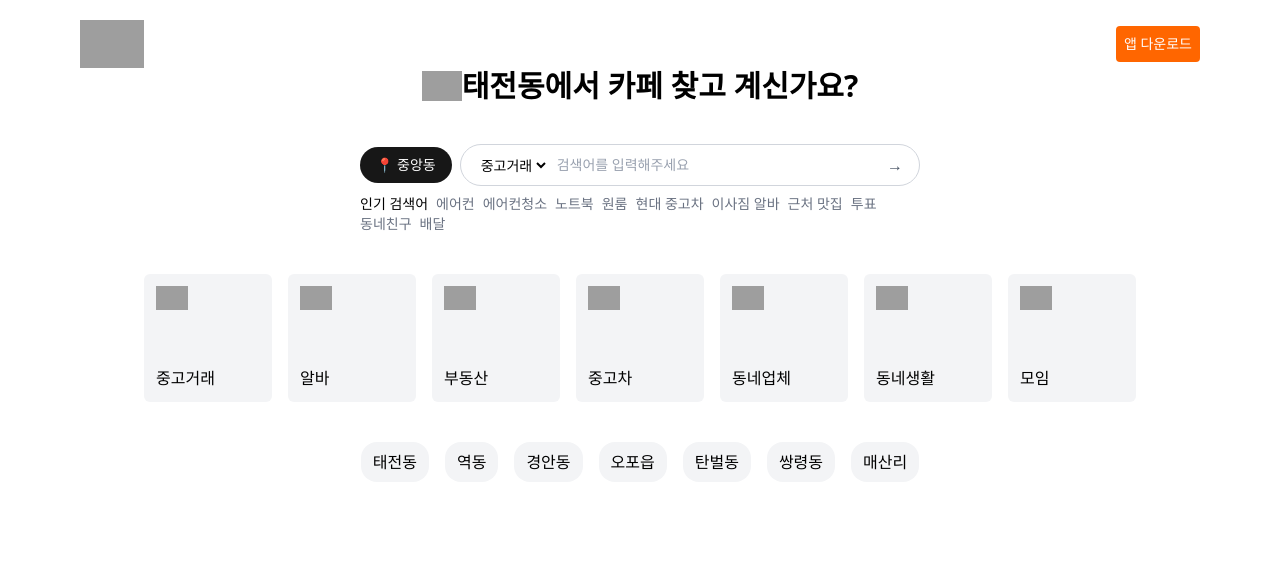
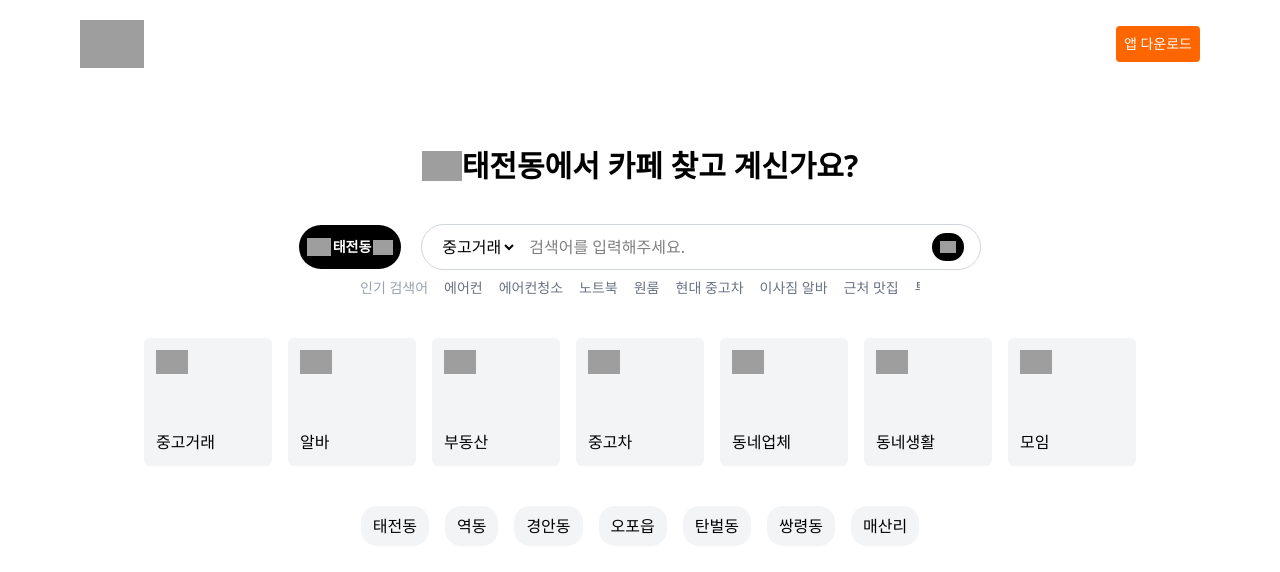
Before and after one commit to wooktori/carrot-market, a React (Vite) app: page / in a window 1280 px wide. Shown: the top 572 px of the page. Built offline with nearby package versions, Linux system fonts and the light colour scheme; grey boxes are pictures that could not be loaded.

Commit message:
Design: Search 컴포넌트 디자인 완성

```diff
--- a/src/components/Search.tsx
+++ b/src/components/Search.tsx
@@ -1,6 +1,6 @@
 import { useState } from "react";
 
-const hotKeywords = [
+const hotWords = [
   "에어컨",
   "에어컨청소",
   "노트북",
@@ -10,57 +10,62 @@ const hotKeywords = [
   "근처 맛집",
   "투표",
   "동네친구",
-  "배달",
+  "배드민턴 모임",
+  "자전거",
+  "플스",
+  "투룸 빌라",
+  "닌텐도",
+  "서빙 알바",
+  "기아 중고차",
+  "전체 매물",
 ];
 
 // 전역 상태로 관리해야할 값 : region, category
-export default function SearchBar() {
-  const [region, setRegion] = useState("중앙동");
-  const [category, setCategory] = useState("중고거래");
-  const [input, setInput] = useState("");
-
+export default function Search() {
   return (
-    <div className="flex justify-center">
-      <div className="space-y-2 w-1/2">
-        {/* 검색창 */}
-        <div className="flex items-center space-x-2">
-          {/* 지역 버튼 */}
-          <button className="flex items-center px-4 py-2 bg-neutral-900 text-white rounded-full text-sm">
-            <span className="mr-1">📍</span>
-            {region}
+    <div className="flex flex-col items-center justify-center">
+      <div className="flex items-center mb-2 w-full justify-center">
+        <button className="flex items-center px-2 py-3 mr-2 bg-black text-white text-sm rounded-full font-bold gap-0.5 hover:bg-gray-700 transition">
+          <img
+            src="https://img.icons8.com/?size=100&id=7880&format=png&color=FFFFFF"
+            className="w-6"
+          />
+          <span>태전동</span>
+          <img
+            src="https://img.icons8.com/?size=100&id=60662&format=png&color=FFFFFF"
+            className="w-5"
+          />
+        </button>
+        <form className="flex items-center rounded-full border border-gray-300 px-4 py-2 ml-3 w-1/2">
+          <select name="list">
+            <option value="중고거래">중고거래</option>
+            <option value="부동산">부동산</option>
+            <option value="중고차">중고차</option>
+            <option value="알바">알바</option>
+            <option value="동네업체">동네업체</option>
+            <option value="동네생활">동네생활</option>
+            <option value="모임">모임</option>
+          </select>
+          <input
+            type="text"
+            className="flex-1 ml-3 outline-none"
+            placeholder="검색어를 입력해주세요."
+          />
+          <button className="text-white bg-black rounded-full p-2 hover:cursor-pointer hover:bg-gray-700 transition ">
+            <img
+              src="https://img.icons8.com/?size=100&id=39777&format=png&color=FFFFFF"
+              className="w-4"
+            />
           </button>
-
-          {/* 검색 바 */}
-          <div className="flex flex-1 items-center bg-white border border-gray-300 rounded-full px-4 py-2">
-            <select
-              className="text-sm mr-2 focus:outline-none bg-transparent"
-              value={category}
-              onChange={(e) => setCategory(e.target.value)}
-            >
-              <option>중고거래</option>
-              <option>알바</option>
-              <option>부동산</option>
-            </select>
-
-            {/* 입력창 */}
-            <input
-              className="flex-1 text-sm focus:outline-none placeholder-gray-400"
-              placeholder="검색어를 입력해주세요"
-              value={input}
-              onChange={(e) => setInput(e.target.value)}
-            />
-
-            {/* 검색 아이콘 */}
-            <button className="text-gray-600">&rarr;</button>
-          </div>
-        </div>
-
-        <div className="text-sm text-gray-500 space-x-2">
-          <span className="text-black">인기 검색어</span>
-          {hotKeywords.map((word) => (
+        </form>
+      </div>
+      <div className="overflow-x-auto no-scrollbar w-1/2">
+        <div className="flex space-x-4 text-sm text-gray-500 ">
+          <span className="text-gray-400 shrink-0">인기 검색어</span>
+          {hotWords.map((word) => (
             <button
               key={word}
-              className="hover:underline hover:text-gray-700 transition"
+              className="shrink-0 hover:underline hover:text-gray-700 transition"
             >
               {word}
             </button>
--- a/src/index.css
+++ b/src/index.css
@@ -5,3 +5,13 @@
   --color-brand-hover: #ff9364;
   --color-brand-dark: #e65200;
 }
+
+@layer utilities {
+  .no-scrollbar::-webkit-scrollbar {
+    display: none;
+  }
+  .no-scrollbar {
+    -ms-overflow-style: none;
+    scrollbar-width: none;
+  }
+}
--- a/src/pages/Home.tsx
+++ b/src/pages/Home.tsx
@@ -33,7 +33,7 @@ export default function Home() {
   }, [title_list.length]);
 
   return (
-    <div className="flex flex-col gap-10">
+    <div className="flex flex-col gap-10 mt-20">
       <div className="flex items-center justify-center">
         <img
           src="https://img.icons8.com/?size=100&id=7880&format=png&color=000000"
```
